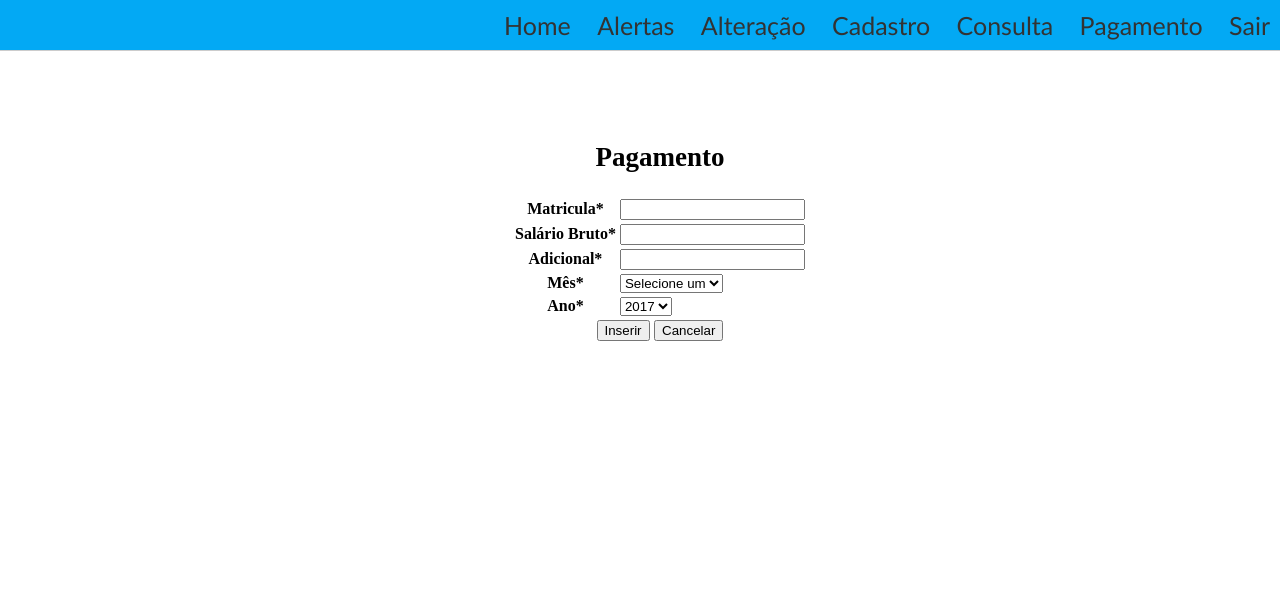
After one commit to rafaelfez/sass, a PHP site: page /pagamento.php in a window 1280 px wide. The commit adds this page. Shown: the top 599 px of the page. Run offline with PHP 8.4, Linux system fonts and the light colour scheme; the visitor is signed in with stand-in values (Sample User, id 1).

```diff
--- a/inc/header.php
+++ b/inc/header.php
@@ -30,9 +30,10 @@
             </ul>
           </li>
           <li><a href="consulta.php">Consulta</a></li>
-          <li><a href="insercao.php">Inserção</a></li>
+          <li><a href="pagamento.php">Pagamento</a></li>
           <li><a href="logout.php">Sair</a></li>
         </ul>
+      </nav>
     </div>
 
     <div id="content">
--- /dev/null
+++ b/pagamento.php
@@ -0,0 +1,62 @@
+<?php
+
+$tituloPagina = "Pagamento";
+
+$afiliado_matricula = $salario = $adicional = $mes = $ano = '';
+
+include("inc/header.php");
+?>
+
+<div class="cad-arr">
+  <h2>Pagamento</h2>
+  <form class="pagamento" method="post" action="pagamento.php">
+    <table>
+      <tr>
+        <th><label for="Afiliado_matricula">Matricula<span class="required">*</span></label></th>
+        <td><input type="text" id="Afiliado_matricula" name="Afiliado_matricula" value="<?php echo htmlspecialchars($afiliado_matricula); ?>"/></td>
+      </tr>
+      <tr>
+        <th><label for="salario">Salário Bruto<span class="required">*</span></label></th>
+        <td><input type="text" id="salario" name="salario" value="<?php echo htmlspecialchars($salario); ?>"/></td>
+      </tr>
+      <tr>
+        <th><label for="adicional">Adicional<span class="required">*</span></label></th>
+        <td><input type="text" id="adicional" name="adicional" value="<?php echo htmlspecialchars($adicional); ?>"/></td>
+      </tr>
+      <tr>
+        <th><label for="mes">Mês<span class="required">*<span></label></th>
+        <td><select id="mes" name="mes">
+          <option value="">Selecione um</option>
+          <option value="Janeiro" <?php if($mes == 'Janeiro') echo 'selected'; ?>>Janeiro</option>
+          <option value="Fevereiro" <?php if($mes == 'Fevereiro') echo 'selected'; ?>>Fevereiro</option>
+          <option value="Março" <?php if($mes == 'Março') echo 'selected'; ?>>Março</option>
+          <option value="Abril" <?php if($mes == 'Abril') echo 'selected'; ?>>Abril</option>
+          <option value="Maio" <?php if($mes == 'Maio') echo 'selected'; ?>>Maio</option>
+          <option value="Junho" <?php if($mes == 'Junho') echo 'selected'; ?>>Junho</option>
+          <option value="Julho" <?php if($mes == 'Julho') echo 'selected'; ?>>Julho</option>
+          <option value="Agosto" <?php if($mes == 'Agosto') echo 'selected'; ?>>Agosto</option>
+          <option value="Setembro" <?php if($mes == 'Setembro') echo 'selected'; ?>>Setembro</option>
+          <option value="Outubro" <?php if($mes == 'Outubro') echo 'selected'; ?>>Outubro</option>
+          <option value="Novembro" <?php if($mes == 'Novembro') echo 'selected'; ?>>Novembro</option>
+          <option value="Dezembro" <?php if($mes == 'Dezembro') echo 'selected'; ?>>Dezembro</option>
+        </select></td>
+      </tr>
+      <tr>
+        <th><label for="ano">Ano<span class="required">*<span></label></th>
+        <td><select id="ano" name="ano">
+          <option value="2017" <?php if($ano == '2017') echo 'selected'; ?>>2017</option>
+          <option value="2018" <?php if($ano == '2018') echo 'selected'; ?>>2018</option>
+          <option value="2019" <?php if($ano == '2019') echo 'selected'; ?>>2019</option>
+          <option value="2020" <?php if($ano == '2020') echo 'selected'; ?>>2020</option>
+        </select></td>
+      </tr>
+    </table>
+    <input class="button button--primary button--topic-php" type="submit" value="Inserir" />
+    <input type="button" value="Cancelar" onclick="javascript: location.href='index.php';" />
+  </form>
+</div>
+
+
+<?php
+include("inc/footer.php");
+?>
```
Also changed, not shown: alertas.php (+35 -0 lines), css/style.css (+34 -4 lines), inc/funcoes.php (+11 -0 lines), inc/script.sql (+18 -0 lines), insercao.php (deleted, +0 -9 lines).
